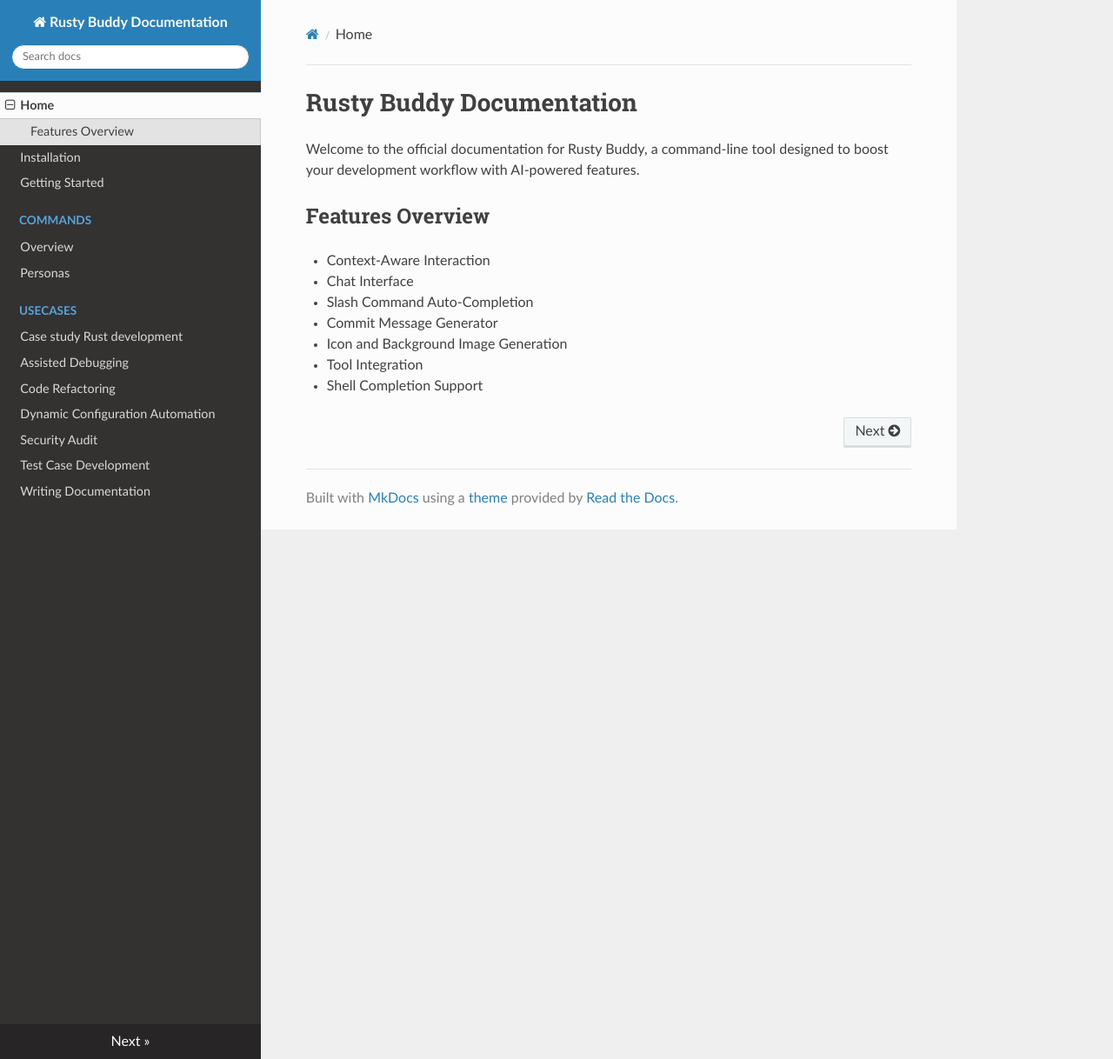
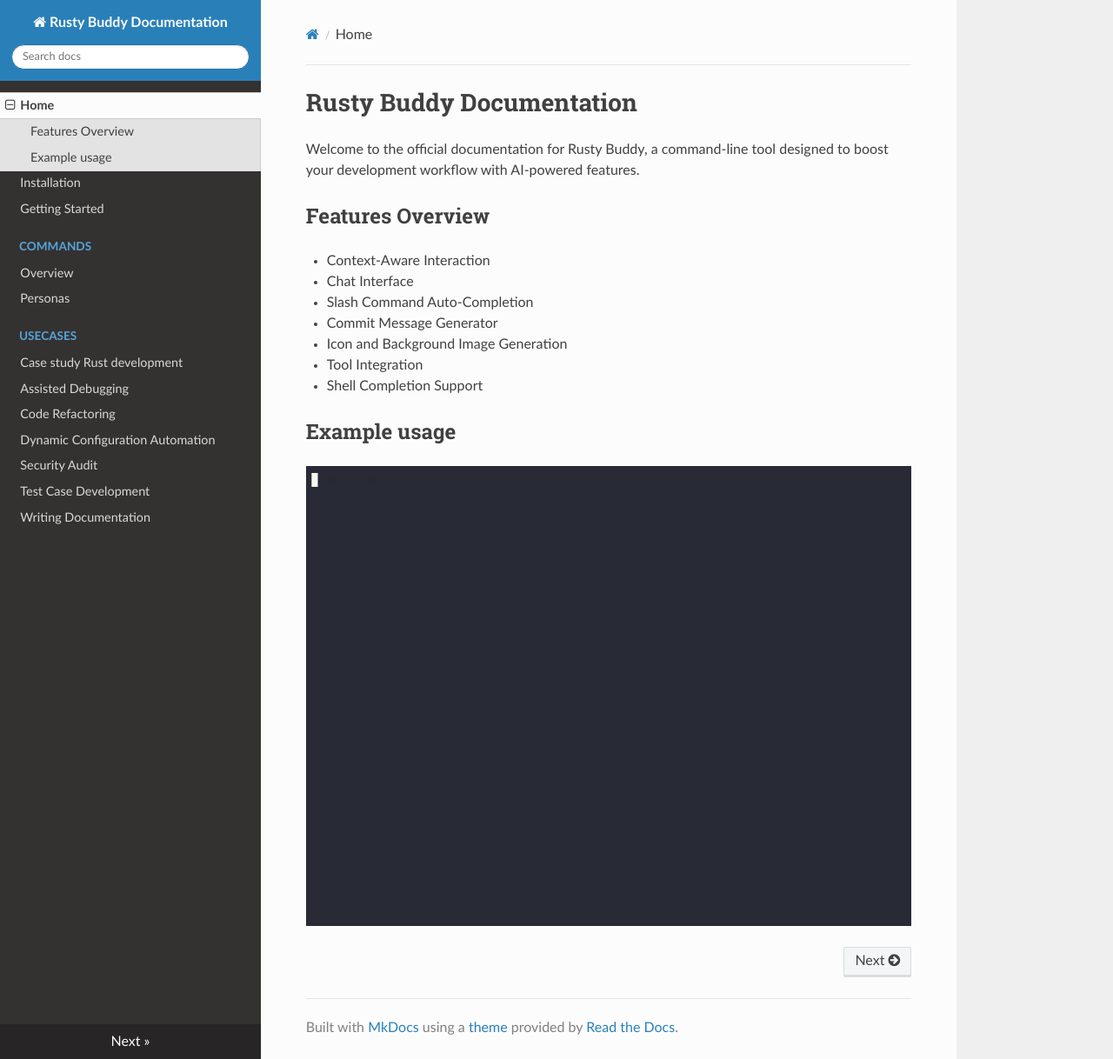
Before and after one commit to hg8496/rusty-buddy, an MkDocs documentation site: the page built from docs/docs/index.md, in a window 1280 px wide and 1218 px high. Shown: the whole window at 87% size. Built offline with MkDocs 1.6.1, drawn with Linux system fonts in a browser that asks for light colours; nearby versions of some CDN libraries.

Commit message:
Added CLI Screen cast

```diff
--- a/docs/docs/index.md
+++ b/docs/docs/index.md
@@ -11,3 +11,7 @@
 - Icon and Background Image Generation
 - Tool Integration
 - Shell Completion Support
+
+## Example usage
+
+![CLI](quickstart.gif)
--- a/docs/mkdocs.yml
+++ b/docs/mkdocs.yml
@@ -26,7 +26,7 @@
       - Dynamic Configuration Automation: usecases/dynamic_config_automation.md
       - Security Audit: usecases/security_audit.md
       - Test Case Development: usecases/test_cases.md
-      - Writing Documentation: usecases/writing_documentation.md
+      - Writing Documentation: usecases/write_documentation.md
   # Add more categories or files as your documentation expands
   # For example:
   # - Advanced Usage: advanced_usage.md
```
Also changed, not shown: README.md, docs/docs/quickstart.gif (added).
